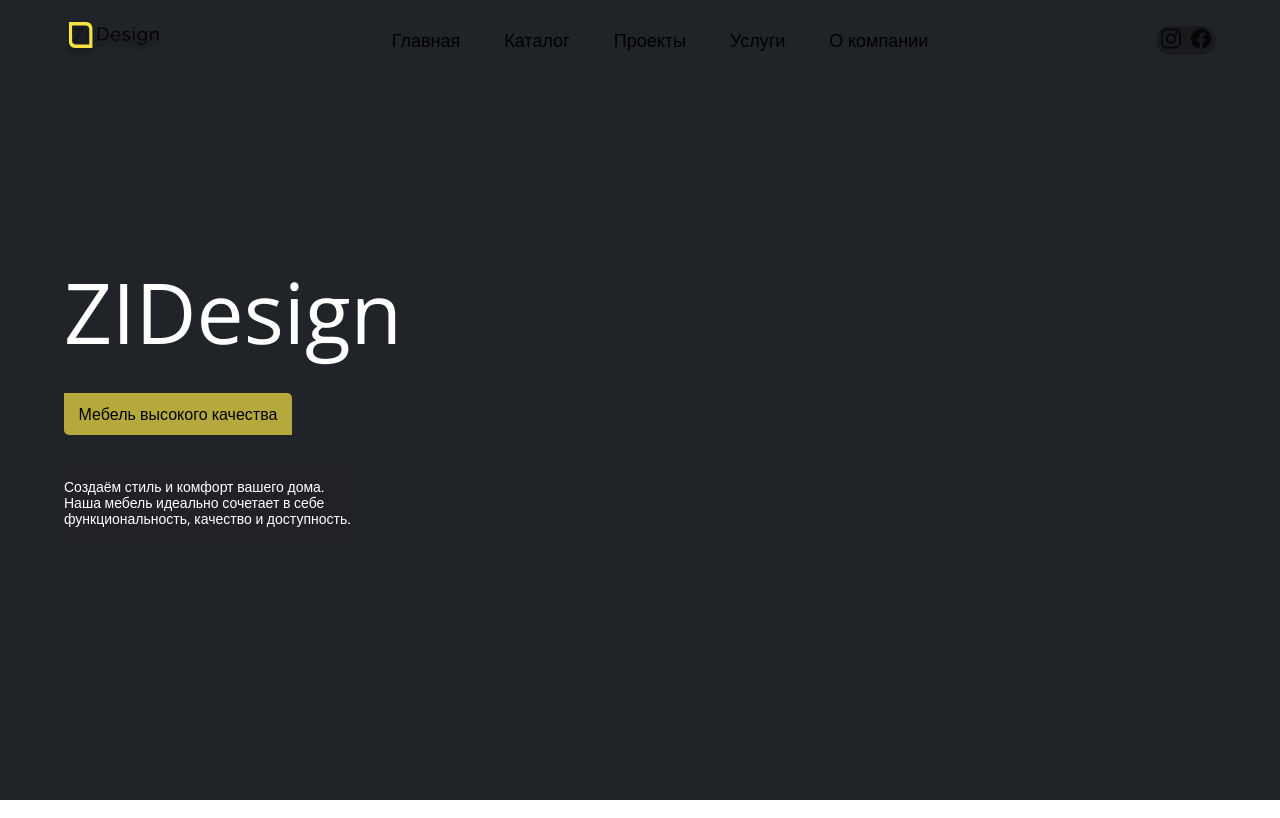
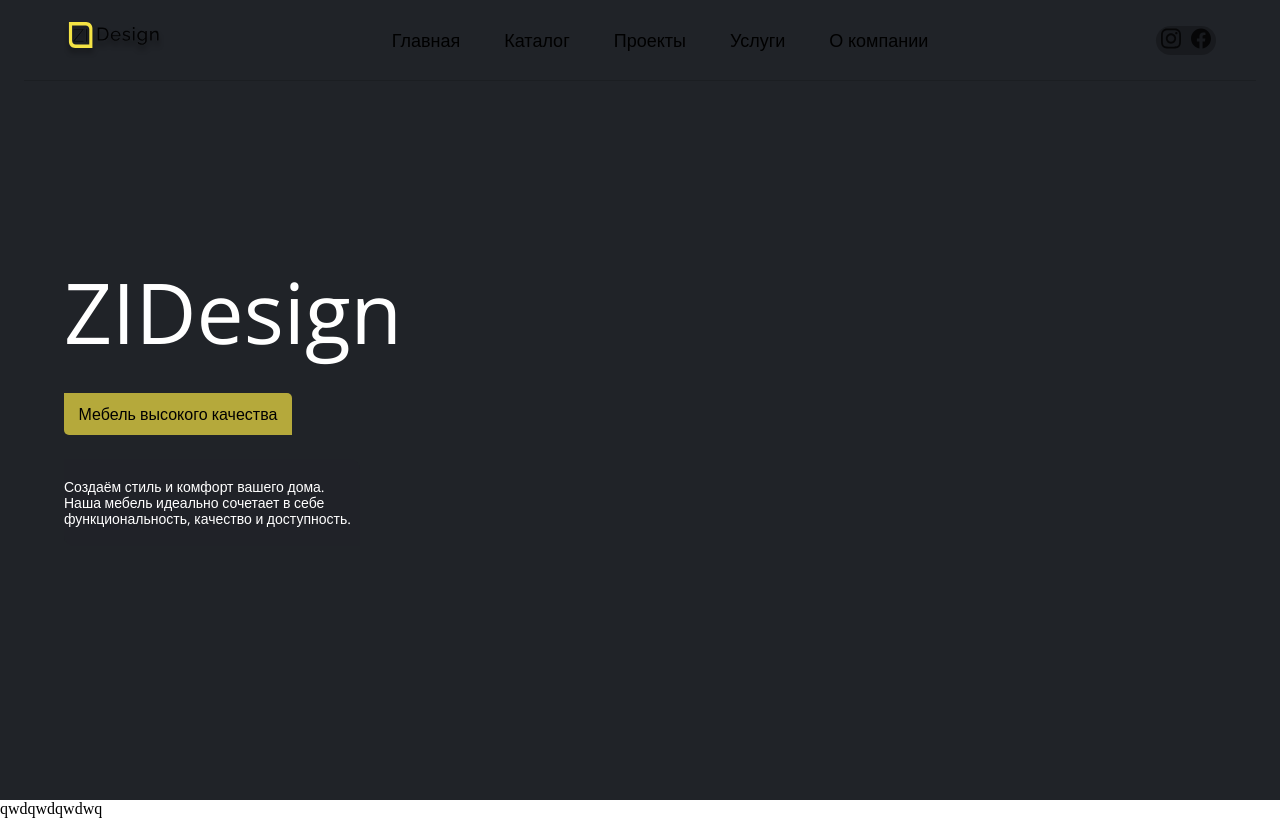
Before and after one commit to sadufo/Zi-Design-Ann, a Vue app in the folder ZIDesign/: page / in a window 1280 px wide. Built offline with nearby package versions, Linux system fonts and the light colour scheme.

Commit message:
Update App.vue

```diff
--- a/ZIDesign/src/App.vue
+++ b/ZIDesign/src/App.vue
@@ -7,6 +7,7 @@ import Header from './components/header/header.vue';
 <template>
     <div class="page__wrapper">
             <Header/>
+            qwdqwdqwdwq
     </div>
 </template>
 
```
